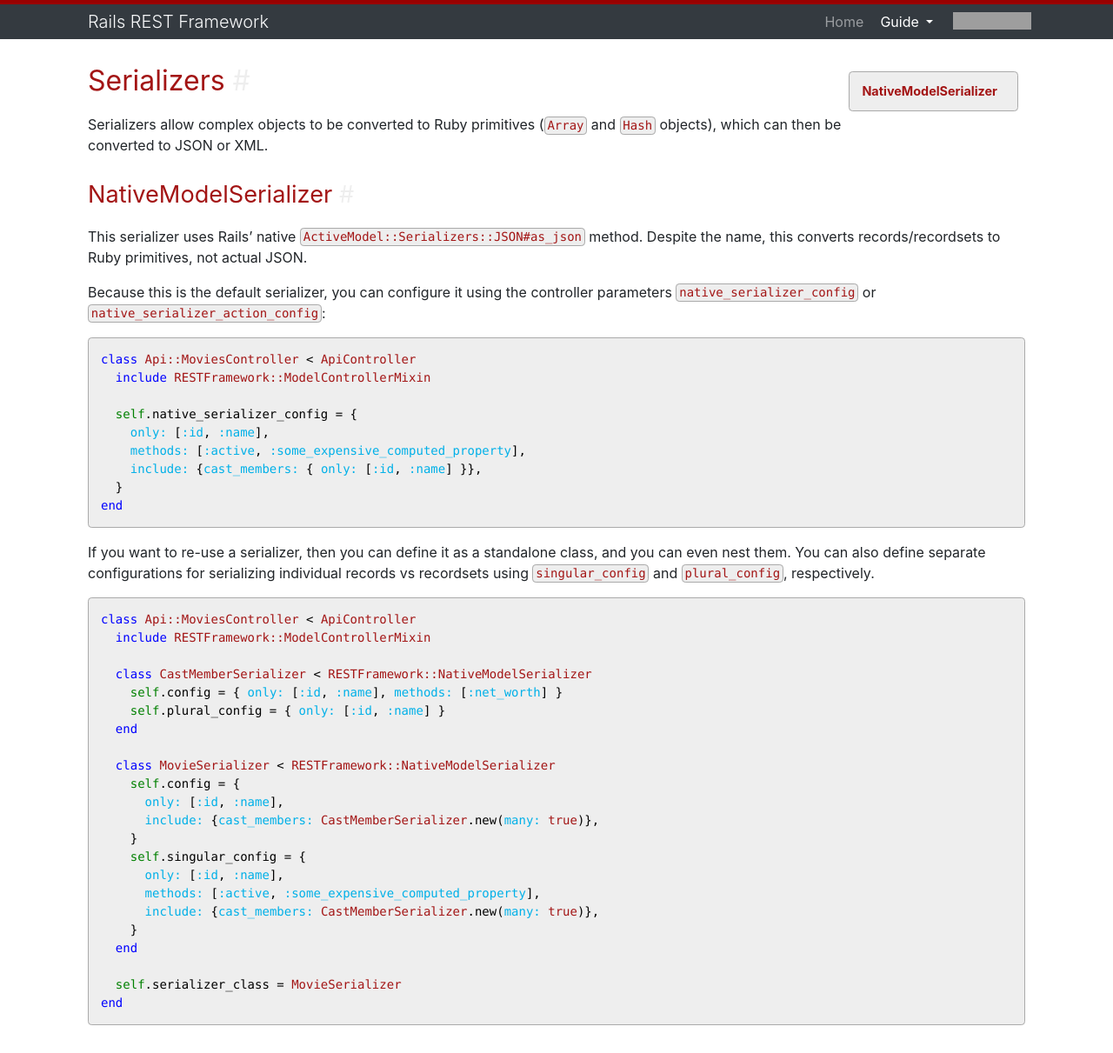
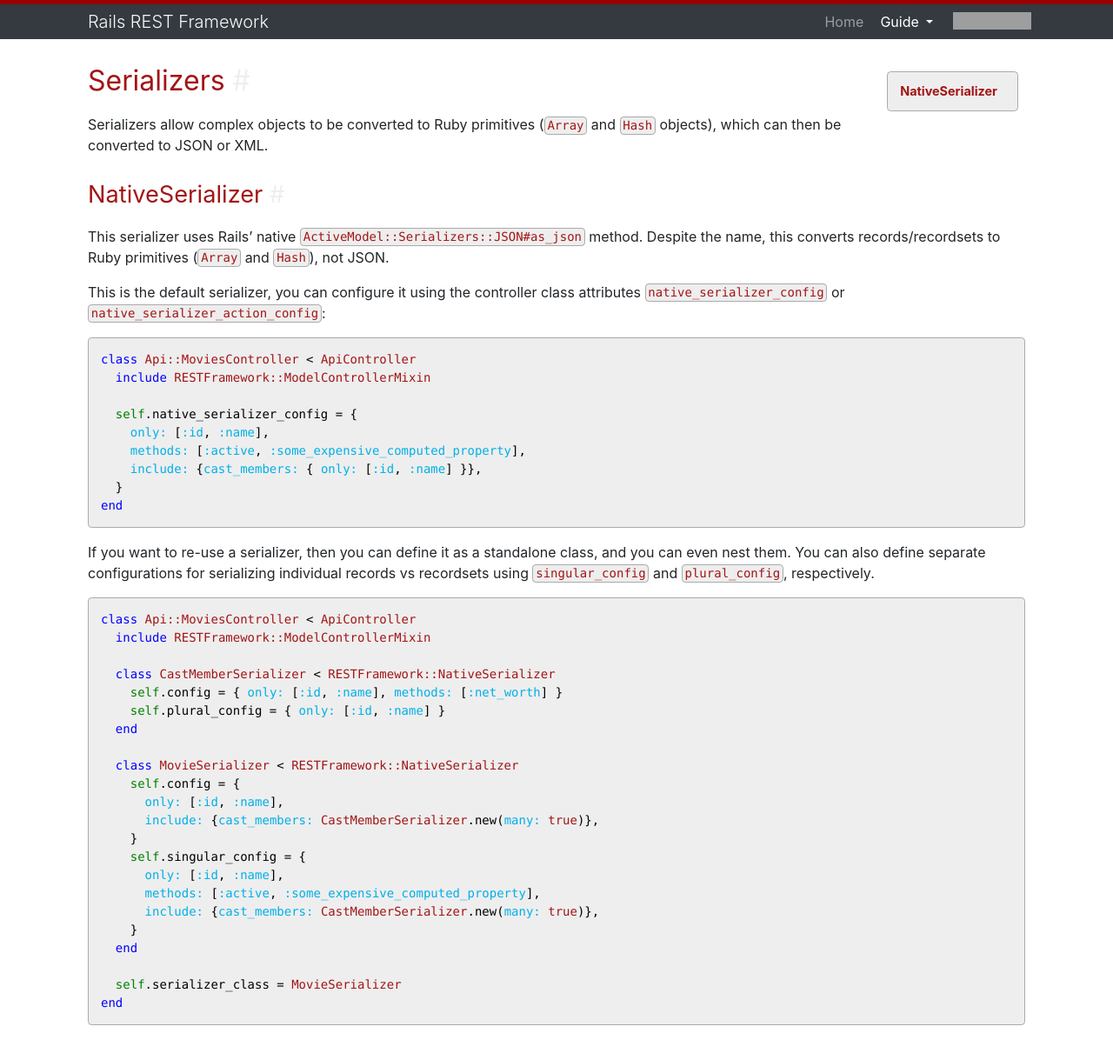
Before and after one commit to gregschmit/rails-rest-framework, a Jekyll site: the page built from docs/_guide/3_serializers.md, in a window 1280 px wide. Shown: the whole page at 87% size. Built offline with Jekyll 4.4.1, drawn with Linux system fonts in a browser that asks for light colours; nearby versions of some CDN libraries; grey boxes are pictures that could not be loaded.

Commit message:
Make native serializer names consistent with configuration.

````diff
--- a/docs/_guide/3_serializers.md
+++ b/docs/_guide/3_serializers.md
@@ -9,12 +9,12 @@ slug: serializers
 Serializers allow complex objects to be converted to Ruby primitives (`Array` and `Hash` objects),
 which can then be converted to JSON or XML.
 
-## NativeModelSerializer
+## NativeSerializer
 
 This serializer uses Rails' native `ActiveModel::Serializers::JSON#as_json` method. Despite the
-name, this converts records/recordsets to Ruby primitives, not actual JSON.
+name, this converts records/recordsets to Ruby primitives (`Array` and `Hash`), not JSON.
 
-Because this is the default serializer, you can configure it using the controller parameters
+This is the default serializer, you can configure it using the controller class attributes
 `native_serializer_config` or `native_serializer_action_config`:
 
 ```ruby
@@ -37,12 +37,12 @@ recordsets using `singular_config` and `plural_config`, respectively.
 class Api::MoviesController < ApiController
   include RESTFramework::ModelControllerMixin
 
-  class CastMemberSerializer < RESTFramework::NativeModelSerializer
+  class CastMemberSerializer < RESTFramework::NativeSerializer
     self.config = { only: [:id, :name], methods: [:net_worth] }
     self.plural_config = { only: [:id, :name] }
   end
 
-  class MovieSerializer < RESTFramework::NativeModelSerializer
+  class MovieSerializer < RESTFramework::NativeSerializer
     self.config = {
       only: [:id, :name],
       include: {cast_members: CastMemberSerializer.new(many: true)},
--- a/lib/rest_framework/controller_mixins/models.rb
+++ b/lib/rest_framework/controller_mixins/models.rb
@@ -50,7 +50,7 @@ module RESTFramework::BaseModelControllerMixin
   protected
 
   # Get a native serializer config for the current action.
-  # @return [RESTFramework::NativeModelSerializer]
+  # @return [RESTFramework::NativeSerializer]
   def get_native_serializer_config
     action_serializer_config = self.class.native_serializer_action_config || {}
     action = self.action_name.to_sym
@@ -64,10 +64,10 @@ module RESTFramework::BaseModelControllerMixin
     return (action_serializer_config[action] if action) || self.class.native_serializer_config
   end
 
-  # Helper to get the configured serializer class, or `NativeModelSerializer` as a default.
+  # Helper to get the configured serializer class, or `NativeSerializer` as a default.
   # @return [RESTFramework::BaseSerializer]
   def get_serializer_class
-    return self.class.serializer_class || RESTFramework::NativeModelSerializer
+    return self.class.serializer_class || RESTFramework::NativeSerializer
   end
 
   # Get a list of parameters allowed for the current action.
--- a/lib/rest_framework/serializers.rb
+++ b/lib/rest_framework/serializers.rb
@@ -11,7 +11,7 @@ end
 # This serializer uses `.as_json` to serialize objects. Despite the name, `.as_json` is an
 # `ActiveModel` method which converts objects to Ruby primitives (with the top-level being either
 # an array or a hash).
-class RESTFramework::NativeModelSerializer < RESTFramework::BaseSerializer
+class RESTFramework::NativeSerializer < RESTFramework::BaseSerializer
   class_attribute :config
   class_attribute :singular_config
   class_attribute :plural_config
@@ -112,3 +112,7 @@ class RESTFramework::NativeModelSerializer < RESTFramework::BaseSerializer
     return @_nested_config[key] = value
   end
 end
+
+# Alias NativeModelSerializer -> NativeSerializer.
+class RESTFramework::NativeModelSerializer < RESTFramework::NativeSerializer
+end
````
